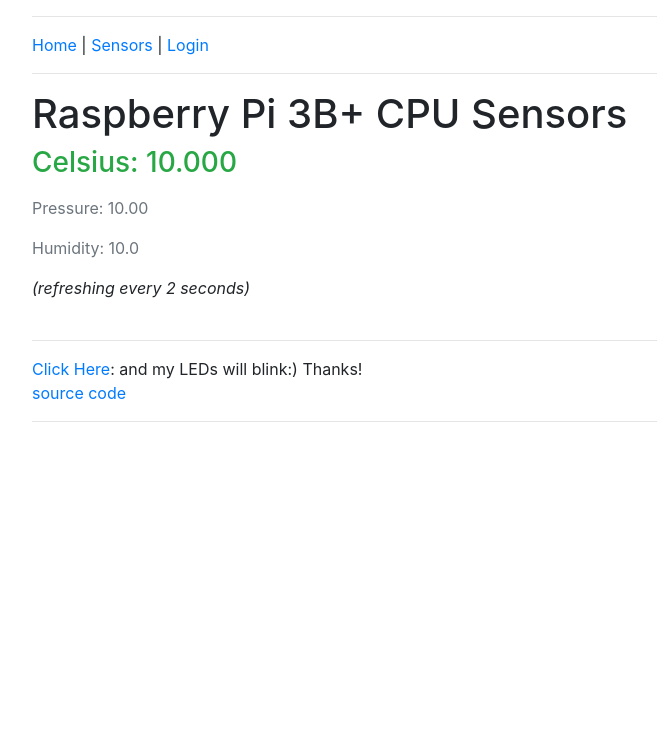
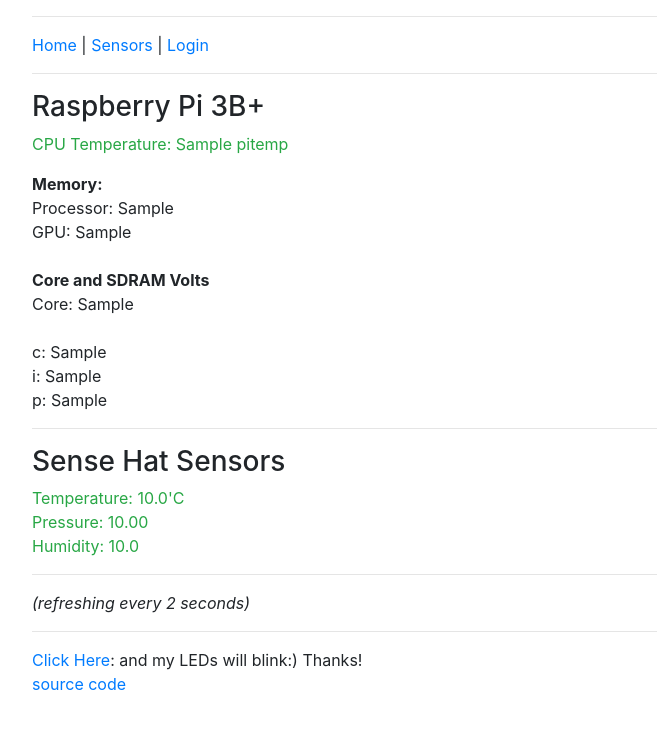
Before and after one commit to lexologics/sensehat, a Django app: template main/templates/main/sensors.html in a window 1280 px wide. Shown: the top 729 px of the page, without its empty margins (53-710 px from the left). Run offline with Django 3.2, Linux system fonts and the light colour scheme; the template is opened without the code that fills it: most values are stand-ins (such as "Sample title", 1, 10 or a date in 2020); some libraries are stand-ins or nearby versions.

Commit message:
Add requirements.txt and add more ...

```diff
--- a/main/templates/main/sensors.html
+++ b/main/templates/main/sensors.html
@@ -2,33 +2,45 @@
 
 {% block content %}
 
-    <h1>Raspberry Pi 3B+ CPU Sensors</h1>
-    {% if temp > 37.25 %}
-      <h3>
-      <p class="text-danger">Celsius: {{ temp|floatformat:3 }}</p>
-      </h3>
+
+    <h3>Raspberry Pi 3B+</h3>
+    {% if pitemp > '60' %}
+      <p class="text-danger">CPU Temperature: {{ pitemp }}</p>
     {% else %}
-      <h3>
-      <p class="text-success">Celsius: {{ temp|floatformat:3 }}</p>
-      </h3>
+        <p class="text-success">CPU Temperature: {{ pitemp }}</p>
     {% endif %}
 
-<!--
-    <p>Sensor: {{ sense.temperature }}</p>
-    <p>{{ sense.temp }}</p>
--->
+    <b>Memory:</b><br>
+    Processor: {{ get_mem_arm }}<br>
+    GPU: {{ get_mem_gpu }}<br><br>
 
-    <p class="text-muted">Pressure: {{ pressure|floatformat:2 }}</p>
-    <p class="text-muted">Humidity: {{ humidity|floatformat:1 }}</p>
+    <b>Core and SDRAM Volts</b><br>
+      Core: {{ measure_volts_core }}<br><br>
+      c: {{ measure_volts_sdram_c }} <br>
+      i: {{ measure_volts_sdram_i }} <br>
+      p: {{ measure_volts_sdram_p }} <br>
+    </p>
+
+    <hr>
+
+    <h3>Sense Hat Sensors</h3>
+    {% if temp > 37.25 %}
+      <p class="text-danger">Temperature: {{ temp|floatformat:1 }}'C<br>
+    {% else %}
+      <p class="text-success">Temperature: {{ temp|floatformat:1 }}'C<br>
+    {% endif %}
+
+    Pressure: {{ pressure|floatformat:2 }}<br>
+    Humidity: {{ humidity|floatformat:1 }}
+
+    <hr>
 
     <i>(refreshing every 2 seconds)</i>
 
-    <br><br>
     <hr>
 
     <a href="/rgb/">Click Here</a>: and my LEDs will blink:) Thanks!
     <br>
     <a href="https://github.com/lexologics/sensehat">source code</a>
-    <hr>
 
 {% endblock %}
```
Also changed, not shown: main/views.py (+23 -0 lines), requirements.txt (added, +87 -0 lines), sensor.py (added, +10 -0 lines).
